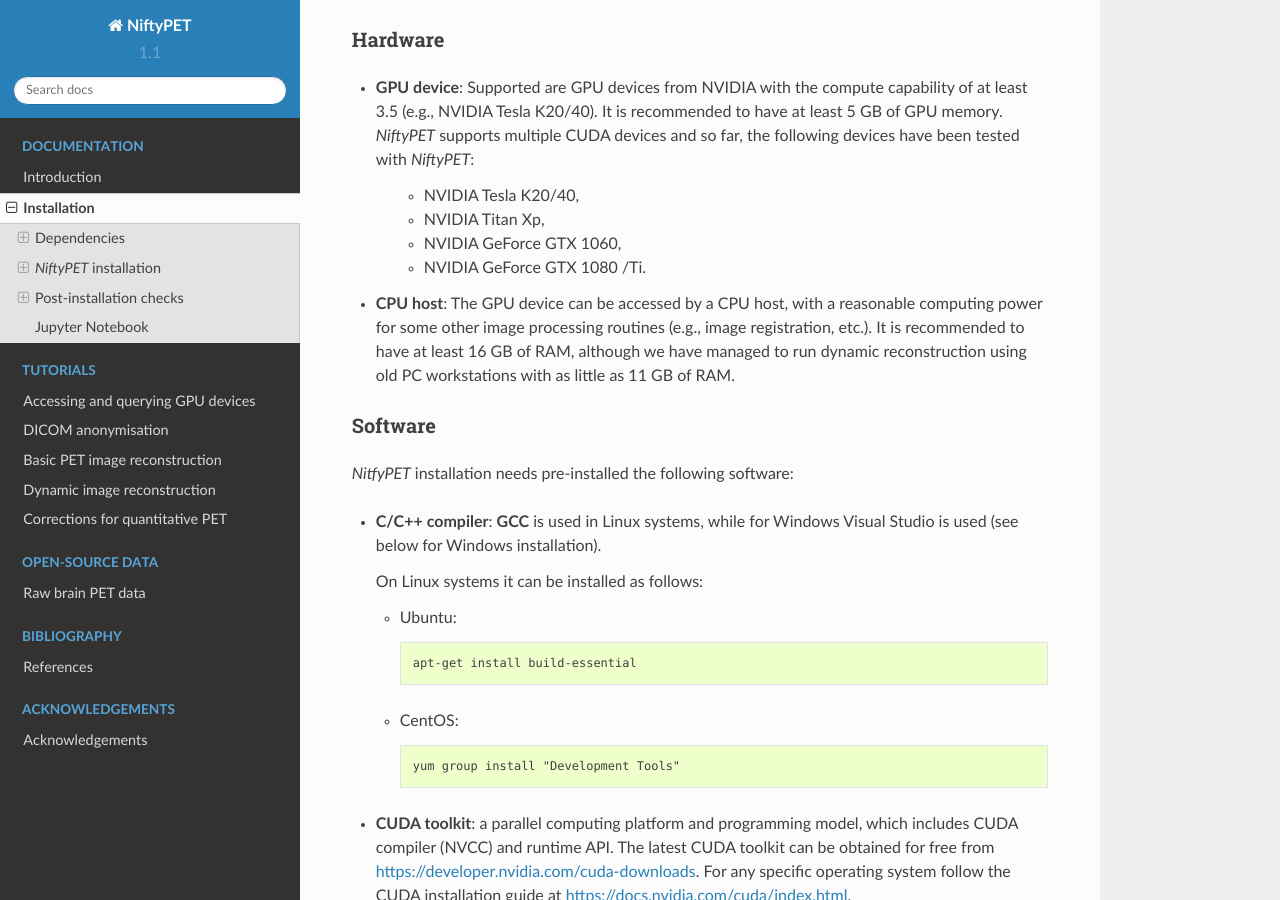
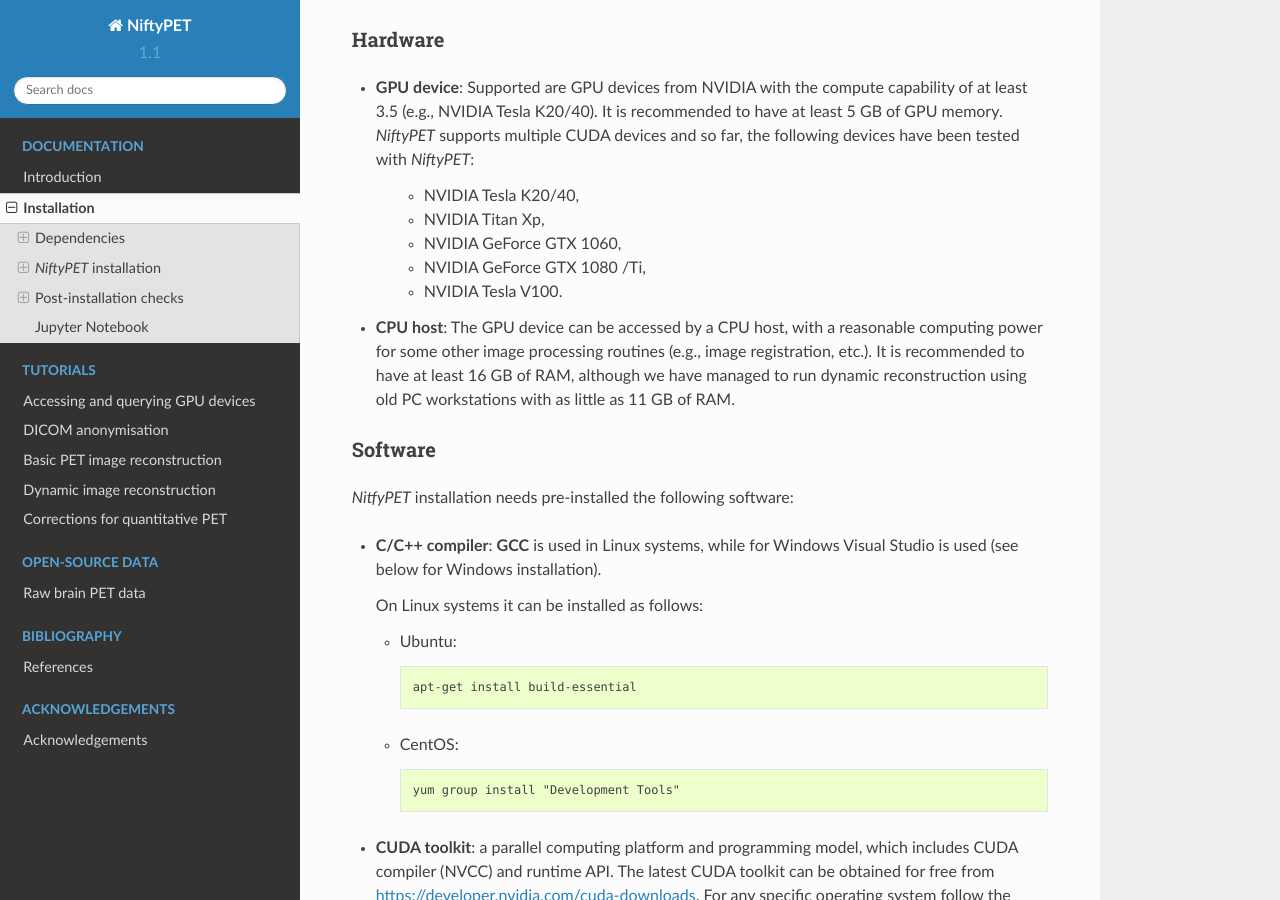
Before and after one commit to NiftyPET/NiftyPET, a Sphinx documentation site: the page built from docs/install.rst, in a window 1280 px wide and 900 px high, scrolled down 939 px. Built offline with Sphinx 7.4.7 and the Read the Docs theme 2.0.0, drawn with Linux system fonts in a browser that asks for light colours.

Commit message:
added a supported GPU

```diff
--- a/docs/install.rst
+++ b/docs/install.rst
@@ -52,7 +52,8 @@
    * NVIDIA Tesla K20/40,
    * NVIDIA Titan Xp,
    * NVIDIA GeForce GTX 1060,
-   * NVIDIA GeForce GTX 1080 /Ti.
+   * NVIDIA GeForce GTX 1080 /Ti,
+   * NVIDIA  Tesla V100.
 
 * **CPU host**: The GPU device can be accessed by a CPU host, with a reasonable computing power for some other image processing routines (e.g., image registration, etc.).  It is recommended to have at least 16 GB of RAM, although we have managed to run dynamic reconstruction using old PC workstations with as little as 11 GB of RAM.
 
```
